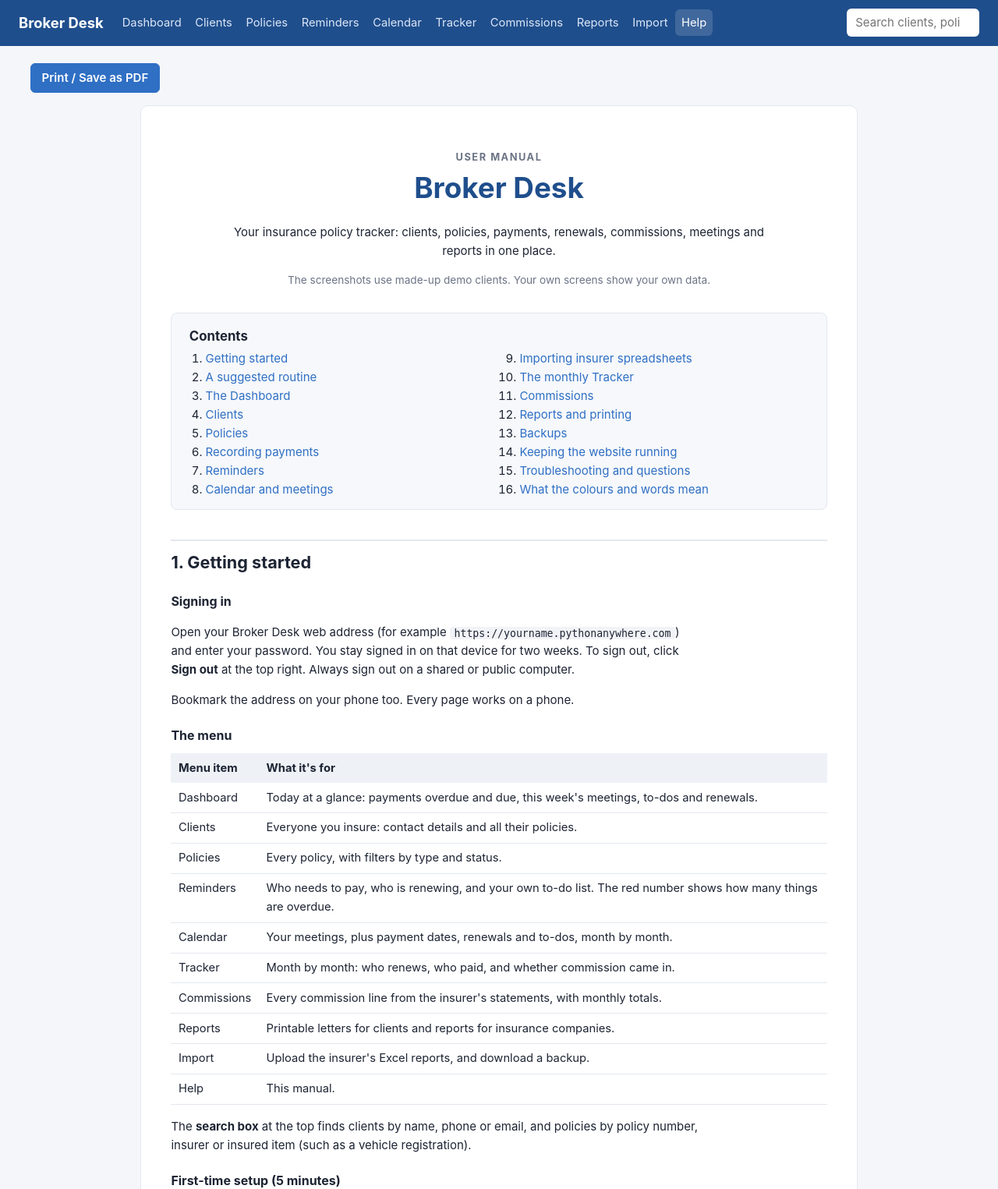
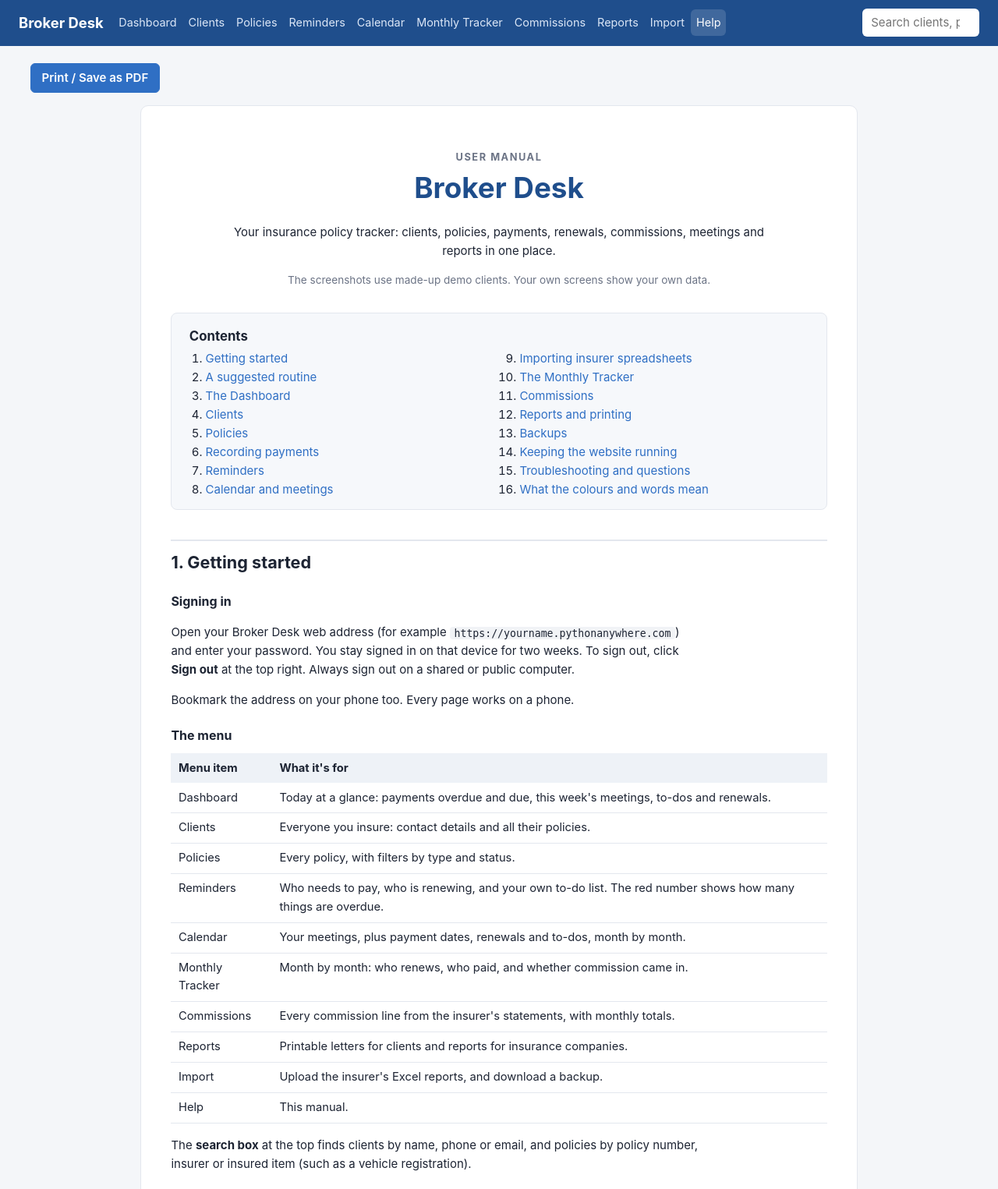
Before and after one commit to Begrieve/OP_Apps, a Flask app: page /help in a window 1280 px wide. Shown: the top 1525 px of the page at 78% size. Run offline with Flask 3, Linux system fonts and the light colour scheme; data that the repository does not hold is empty.

Commit message:
Restore "Monthly Tracker" wording in the menu and manual
- Menu label back to "Monthly Tracker"; menu spacing tightened so it
  still fits on one line at common screen widths (1200px and up).
- Tracker page heading and the user manual use "Monthly Tracker";
  manual screenshots and PDF regenerated.

Co-Authored-By: Claude Opus 5.5 <noreply@anthropic.com>
Claude-Session: https://claude.ai/code/session_01VAxA7CrXUoXHvj7aZ3v1it

```diff
--- a/insurance_tracker/static/style.css
+++ b/insurance_tracker/static/style.css
@@ -14,15 +14,15 @@ h2 { font-size: 1.05rem; margin: 1.1rem 0 .6rem; display: flex; align-items: cen
 h2:first-child { margin-top: 0; }
 h3 { font-size: .9rem; margin: 1rem 0 .3rem; color: var(--muted); text-transform: uppercase; letter-spacing: .03em; }
 
-.topbar { display: flex; align-items: center; gap: 1rem; padding: .7rem 1.5rem; background: var(--brand);
+.topbar { display: flex; align-items: center; gap: .8rem; padding: .7rem 1.5rem; background: var(--brand);
   color: #fff; flex-wrap: wrap; position: sticky; top: 0; z-index: 5; }
 .brand { color: #fff; font-weight: 700; font-size: 1.15rem; }
 .topbar nav { display: flex; gap: .25rem; flex-wrap: wrap; }
-.topbar nav a { color: #dce7f7; padding: .4rem .5rem; border-radius: 6px; font-size: .92rem; }
+.topbar nav a { color: #dce7f7; padding: .4rem .42rem; border-radius: 6px; font-size: .9rem; white-space: nowrap; }
 .topbar nav { gap: .1rem; }
 .topbar nav a:hover, .topbar nav a.on { background: rgba(255,255,255,.15); color: #fff; text-decoration: none; }
 .topbar .search { margin-left: auto; }
-.topbar .search input { width: 170px; max-width: 100%; padding: .45rem .7rem; border-radius: 6px; border: 0; }
+.topbar .search input { width: 150px; max-width: 100%; padding: .45rem .7rem; border-radius: 6px; border: 0; }
 .badge { background: #ff5252; color: #fff; border-radius: 10px; padding: 0 .45rem; font-size: .75rem; font-weight: 700; }
 
 main { max-width: 1250px; margin: 0 auto; padding: 1.4rem 1.5rem 3rem; }
--- a/insurance_tracker/templates/base.html
+++ b/insurance_tracker/templates/base.html
@@ -15,7 +15,7 @@
     <a href="{{ url_for('policies') }}" class="{{ 'on' if request.endpoint and request.endpoint.startswith('polic') }}">Policies</a>
     <a href="{{ url_for('reminders') }}" class="{{ 'on' if request.endpoint and request.endpoint.startswith('reminder') }}">Reminders{% if nav_alert_count %} <span class="badge">{{ nav_alert_count }}</span>{% endif %}</a>
     <a href="{{ url_for('calendar_view') }}" class="{{ 'on' if request.endpoint in ('calendar_view', 'meetings', 'meeting_new', 'meeting_edit') }}">Calendar</a>
-    <a href="{{ url_for('tracker_view') }}" class="{{ 'on' if request.endpoint == 'tracker_view' }}">Tracker</a>
+    <a href="{{ url_for('tracker_view') }}" class="{{ 'on' if request.endpoint == 'tracker_view' }}">Monthly Tracker</a>
     <a href="{{ url_for('commissions') }}" class="{{ 'on' if request.endpoint == 'commissions' }}">Commissions</a>
     <a href="{{ url_for('reports_home') }}" class="{{ 'on' if request.endpoint in ('reports_home', 'report_view', 'settings') }}">Reports</a>
     <a href="{{ url_for('import_view') }}" class="{{ 'on' if request.endpoint == 'import_view' }}">Import</a>
--- a/insurance_tracker/templates/help.html
+++ b/insurance_tracker/templates/help.html
@@ -32,7 +32,7 @@
     <li><a href="#reminders">Reminders</a></li>
     <li><a href="#calendar">Calendar and meetings</a></li>
     <li><a href="#import">Importing insurer spreadsheets</a></li>
-    <li><a href="#tracker">The monthly Tracker</a></li>
+    <li><a href="#tracker">The Monthly Tracker</a></li>
     <li><a href="#commissions">Commissions</a></li>
     <li><a href="#reports">Reports and printing</a></li>
     <li><a href="#backups">Backups</a></li>
@@ -58,7 +58,7 @@
     <tr><td>Policies</td><td>Every policy, with filters by type and status.</td></tr>
     <tr><td>Reminders</td><td>Who needs to pay, who is renewing, and your own to-do list. The red number shows how many things are overdue.</td></tr>
     <tr><td>Calendar</td><td>Your meetings, plus payment dates, renewals and to-dos, month by month.</td></tr>
-    <tr><td>Tracker</td><td>Month by month: who renews, who paid, and whether commission came in.</td></tr>
+    <tr><td>Monthly Tracker</td><td>Month by month: who renews, who paid, and whether commission came in.</td></tr>
     <tr><td>Commissions</td><td>Every commission line from the insurer's statements, with monthly totals.</td></tr>
     <tr><td>Reports</td><td>Printable letters for clients and reports for insurance companies.</td></tr>
     <tr><td>Import</td><td>Upload the insurer's Excel reports, and download a backup.</td></tr>
@@ -88,7 +88,7 @@
     <tr><td><strong>Every week</strong></td><td>Open <strong>Reminders</strong> and look at the next 30 days of
         payments and the renewals coming up. Send <a href="#reports">renewal notices</a> and book review meetings.</td></tr>
     <tr><td><strong>Every month</strong>, when the insurer sends reports</td><td><strong>Import</strong> the
-        renewal listing and the commission statement. Then open the <strong>Tracker</strong> and filter by
+        renewal listing and the commission statement. Then open the <strong>Monthly Tracker</strong> and filter by
         <em>Paid, commission not received</em> to see commissions to query. Print the
         <em>Commission reconciliation / query</em> report for the insurer if needed.
         Finish with <strong>Download backup</strong>.</td></tr>
@@ -216,7 +216,7 @@
     <tr><td><strong>Renewal listing</strong><br><span class="muted">LOB, POLICY, RENEWAL DATE, CLIENT NAME…</span></td>
         <td>Adds or updates each client (address, phone) and policy (cover, sum insured, vehicle or property,
         discounts, premium). It sets the renewal date and the payment due, so they appear in Reminders, the
-        Calendar and the Tracker. Policies with an outstanding premium get a reminder.</td></tr>
+        Calendar and the Monthly Tracker. Policies with an outstanding premium get a reminder.</td></tr>
     <tr><td><strong>Commission statement</strong><br><span class="muted">ProdCode, InvPrefix, PolicyNo, InvoiceNo, Comm%, CommAmt…</span></td>
         <td>Records every commission line on the <strong>Commissions</strong> page. It fills in the policy's
         period of insurance and commission rate, and marks those renewals as paid.</td></tr>
@@ -242,9 +242,9 @@
 </section>
 
 <section id="tracker">
-  <h2>10. The monthly Tracker</h2>
-  <p>The Tracker answers three questions for every month: <em>who renews, who paid, and did the commission come in?</em></p>
-  {{ shot('tracker', 'The Tracker: one row per policy, one column per month.') }}
+  <h2>10. The Monthly Tracker</h2>
+  <p>The Monthly Tracker answers three questions for every month: <em>who renews, who paid, and did the commission come in?</em></p>
+  {{ shot('tracker', 'The Monthly Tracker: one row per policy, one column per month.') }}
   <ul>
     <li>Each coloured box is a renewal, showing the date, premium, amount paid and commission (with the statement it was on).</li>
     <li><strong>Month totals</strong> at the top: renewals, paid, not paid, premium still to collect,
--- a/insurance_tracker/templates/tracker.html
+++ b/insurance_tracker/templates/tracker.html
@@ -1,8 +1,8 @@
 {% extends "base.html" %}
-{% block title %}Monthly tracker{% endblock %}
+{% block title %}Monthly Tracker{% endblock %}
 {% block content %}
 <div class="page-head">
-  <h1>Monthly tracker</h1>
+  <h1>Monthly Tracker</h1>
   <div class="head-actions">
     <a class="btn ghost" href="{{ url_for('tracker_view', start=prev_start, months=span, status=status, q=q) }}">‹ Earlier</a>
     <a class="btn ghost" href="{{ url_for('tracker_view', start=now_start, months=span, status=status, q=q) }}">This month</a>
```
Also changed, not shown: insurance_tracker/static/help/calendar.png, insurance_tracker/static/help/client.png, insurance_tracker/static/help/commissions.png, insurance_tracker/static/help/dashboard.png, insurance_tracker/static/help/import-results.png, insurance_tracker/static/help/letterhead.png, insurance_tracker/static/help/policy-form.png, insurance_tracker/static/help/policy.png, insurance_tracker/static/help/reminders.png, insurance_tracker/static/help/report-commission.png, insurance_tracker/static/help/reports.png, insurance_tracker/static/help/tracker.png, 1 other file.
